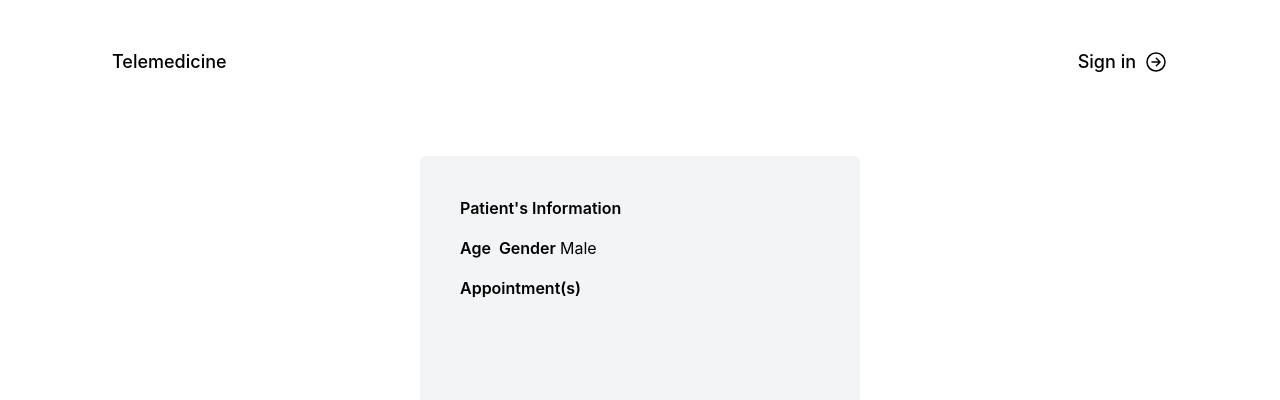
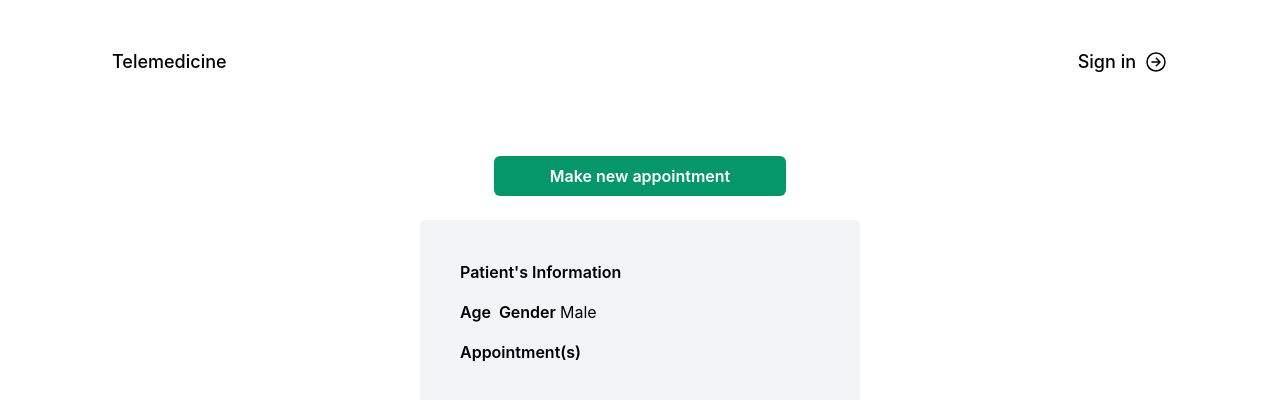
Before and after one commit to santhitak/telemedicine, a Next.js app: page /user/1 in a window 1280 px wide. Shown: the top 400 px of the page. Built offline with nearby package versions, Linux system fonts and the light colour scheme.

Commit message:
feat: add new appointment

```diff
--- a/src/pages/user/[id].tsx
+++ b/src/pages/user/[id].tsx
@@ -1,4 +1,5 @@
 import { useStore } from "@/lib/store";
+import Link from "next/link";
 import { useEffect } from "react";
 
 interface Profile {
@@ -45,7 +46,12 @@
   }
 
   return (
-    <div className="pt-20 flex justify-center">
+    <div className="pt-20 flex flex-col items-center justify-center">
+      <Link href="/appointment">
+        <button className="mb-6 py-2 px-14 font-semibold text-white rounded-md bg-emerald-600 ">
+          Make new appointment
+        </button>
+      </Link>
       <div className="bg-gray-100 rounded-md w-5/12 min-h-96">
         <div className="p-10 flex gap-4 flex-col">
           <p className="font-semibold">Patient&apos;s Information</p>
```
